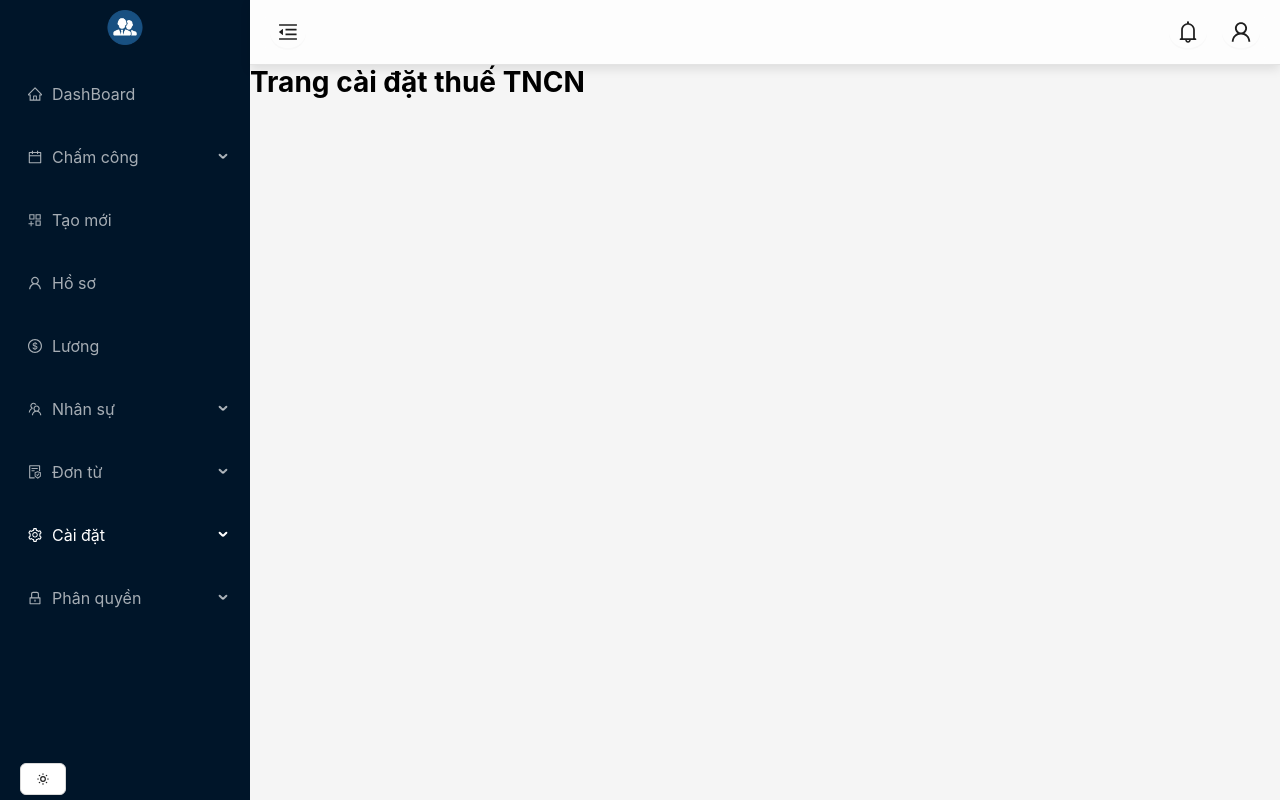
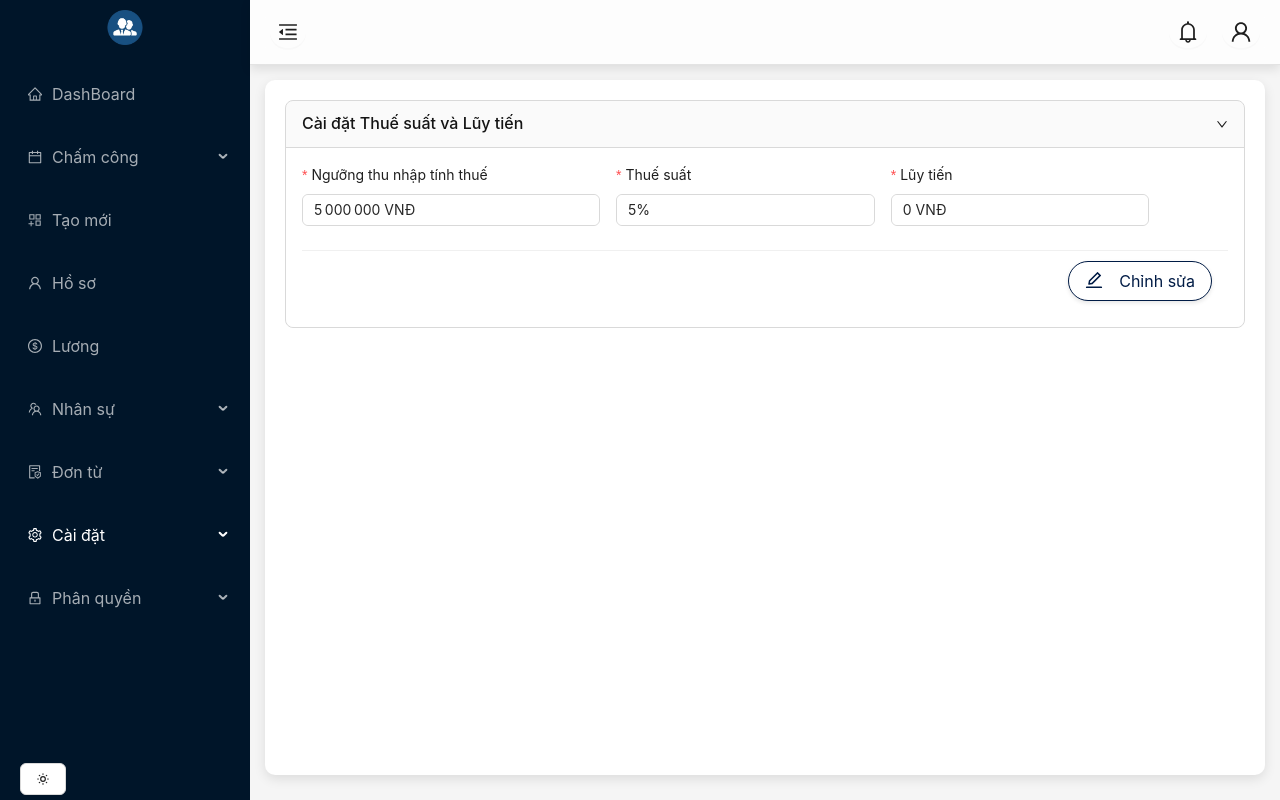
Before and after one commit to NguyenTMHanh/HRM, a React (Create React App) app: page /setting/tax in a window 1280 px wide. Built offline with nearby package versions, Linux system fonts and the light colour scheme.

Commit message:
done UI tax setting

```diff
--- a/src/Components/SalaryInfo/Section/TotalIncome.js
+++ b/src/Components/SalaryInfo/Section/TotalIncome.js
@@ -12,7 +12,7 @@ const TotalIncome = ({
 }) => {
   const formatNumber = (number) => {
     if (!number && number !== 0) return 'N/A';
-    return typeof number === 'number' ? number.toLocaleString() : number;
+    return typeof number === 'number' ? number.toLocaleString('fr-FR') : 'N/A';
   };
 
   const incomeItems = [
--- a/src/Components/Setting/CheckinSetting/Section/BreakLunch.js
+++ b/src/Components/Setting/CheckinSetting/Section/BreakLunch.js
@@ -7,8 +7,8 @@ const BreakLunch = () => {
   const [isEditing, setIsEditing] = useState(false);
 
   const initialData = {
-    breakHours: 1, // Default hours
-    breakMinutes: 0, // Default minutes
+    breakHours: 1,
+    breakMinutes: 0,
   };
 
   useEffect(() => {
@@ -47,6 +47,15 @@ const BreakLunch = () => {
 
   return (
     <div style={{ position: 'relative' }}>
+      <style>
+        {`
+          .ant-input-number-disabled .ant-input-number-input {
+            background-color: white !important;
+            color: rgba(0, 0, 0, 0.85) !important;
+            cursor: not-allowed;
+          }
+        `}
+      </style>
       <Form form={form} layout="vertical">
         <Row gutter={[16, 16]} align="middle">
           <Col xs={24} sm={12}>
--- a/src/Components/Setting/InsuranceSetting/Section/RateBHYT.js
+++ b/src/Components/Setting/InsuranceSetting/Section/RateBHYT.js
@@ -46,6 +46,22 @@ const RateBHYT = () => {
 
   return (
     <div style={{ position: 'relative' }}>
+      {/* Add custom styles for disabled InputNumber */}
+      <style>
+        {`
+          /* Style for disabled InputNumber */
+          .ant-input-number-disabled .ant-input-number-input {
+            background-color: white !important;
+            color: rgba(0, 0, 0, 0.85) !important; /* Keep text color normal */
+            cursor: not-allowed;
+          }
+
+          /* Ensure the InputNumber container retains its border */
+          .ant-input-number-disabled {
+            background-color: white !important;
+          }
+        `}
+      </style>
       <Form form={form} layout="vertical">
         <Row gutter={[16, 16]} align="middle">
           <Col xs={24} sm={12}>
--- /dev/null
+++ b/src/Components/Setting/TaxSetting/Section/TaxRate.js
@@ -0,0 +1,219 @@
+import React, { useState, useEffect } from 'react';
+import { Form, Row, Col, InputNumber, message, Button } from 'antd';
+import FooterBar from '../../../Footer/Footer';
+import styled from 'styled-components';
+
+const DeleteButton = styled(Button)`
+  background-color: #f5222d;
+  border-color: #f5222d;
+  color: white;
+  border-radius: 4px;
+  padding: 8px 16px;
+  transition: all 0.3s ease;
+
+  &:hover {
+    background-color: #fff !important;
+    border-color: #d42a2a !important;
+    color: #d42a2a !important;
+    cursor: pointer;
+  }
+
+  &:focus {
+    outline: none;
+  }
+`;
+
+const AddButton = styled(Button)`
+  background-color: #001b45;
+  border-color: #001b45;
+  color: #fff;
+  border-radius: 4px;
+  padding: 8px 16px;
+  transition: all 0.3s ease;
+
+  &:hover {
+    background-color: #002d72 !important;
+    border-color: #002d72;
+    color: #fff !important;
+    cursor: pointer;
+  }
+
+  &:focus {
+    outline: none;
+  }
+`;
+
+const TaxRate = () => {
+  const [form] = Form.useForm();
+  const [isEditing, setIsEditing] = useState(false);
+  const [taxRates, setTaxRates] = useState([]);
+
+  const initialTaxRate = {
+    threshold: 5000000, // Default taxable income threshold (e.g., 5,000,000 VND)
+    rate: 5, // Default tax rate (e.g., 5%)
+    progressive: 0, // Default progressive amount (e.g., 0 VND)
+  };
+
+  useEffect(() => {
+    const initial = form.getFieldValue('taxRates') || [initialTaxRate];
+    setTaxRates(initial);
+    form.setFieldsValue({ taxRates: initial });
+  }, [form]);
+
+  const handleAddTaxRate = () => {
+    const updated = [...taxRates, { threshold: 0, rate: 0, progressive: 0 }];
+    setTaxRates(updated);
+    form.setFieldsValue({ taxRates: updated });
+  };
+
+  const handleTaxRateChange = (index, field, value) => {
+    const updated = [...taxRates];
+    updated[index][field] = value;
+    setTaxRates(updated);
+    form.setFieldsValue({ taxRates: updated });
+  };
+
+  const handleDeleteTaxRate = (index) => {
+    const updated = taxRates.filter((_, i) => i !== index);
+    setTaxRates(updated);
+    form.setFieldsValue({ taxRates: updated });
+  };
+
+  const handleEdit = () => {
+    setIsEditing(true);
+  };
+
+  const handleCancel = () => {
+    form.resetFields();
+    const initial = [initialTaxRate];
+    setTaxRates(initial);
+    form.setFieldsValue({ taxRates: initial });
+  };
+
+  const handleSave = async () => {
+    try {
+      const values = await form.validateFields();
+
+      const formattedValues = values.taxRates.map((taxRate) => ({
+        threshold: taxRate.threshold || 0,
+        rate: taxRate.rate || 0,
+        progressive: taxRate.progressive || 0,
+      }));
+
+      console.log('Saved values:', formattedValues);
+      setIsEditing(false);
+      message.success('Lưu dữ liệu thành công!');
+    } catch (error) {
+      console.log('Validation failed:', error);
+      message.error('Lưu thất bại! Vui lòng nhập đầy đủ các trường bắt buộc.');
+    }
+  };
+
+  return (
+    <div style={{ position: 'relative' }}>
+      {/* Add custom styles for disabled InputNumber */}
+      <style>
+        {`
+          /* Style for disabled InputNumber */
+          .ant-input-number-disabled .ant-input-number-input {
+            background-color: white !important;
+            color: rgba(0, 0, 0, 0.85) !important; /* Keep text color normal */
+            cursor: not-allowed;
+          }
+
+          /* Ensure the InputNumber container retains its border */
+          .ant-input-number-disabled {
+            background-color: white !important;
+          }
+        `}
+      </style>
+      <Form form={form} layout="vertical">
+        {taxRates.map((taxRate, index) => (
+          <Row gutter={[16, 16]} key={index} align="middle">
+            <Col xs={24} sm={8}>
+              <Form.Item
+                label="Ngưỡng thu nhập tính thuế"
+                name={['taxRates', index, 'threshold']}
+                rules={[{ required: true, message: 'Vui lòng nhập ngưỡng thu nhập tính thuế!' }]}
+              >
+                <InputNumber
+                  placeholder="Nhập ngưỡng thu nhập tính thuế"
+                  min={0}
+                  step={100000}
+                  formatter={(value) => value ? `${Number(value).toLocaleString('fr-FR')} VNĐ` : ''}
+                  parser={(value) => value.replace(/[^0-9]/g, '')}
+                  style={{ width: '100%' }}
+                  disabled={!isEditing}
+                  onChange={(value) => handleTaxRateChange(index, 'threshold', value)}
+                />
+              </Form.Item>
+            </Col>
+            <Col xs={24} sm={7}>
+              <Form.Item
+                label="Thuế suất"
+                name={['taxRates', index, 'rate']}
+                rules={[{ required: true, message: 'Vui lòng nhập thuế suất!' }]}
+              >
+                <InputNumber
+                  placeholder="Nhập thuế suất"
+                  min={0}
+                  max={100}
+                  step={0.1}
+                  formatter={(value) => `${value}%`}
+                  parser={(value) => value.replace('%', '')}
+                  style={{ width: '100%' }}
+                  disabled={!isEditing}
+                  onChange={(value) => handleTaxRateChange(index, 'rate', value)}
+                />
+              </Form.Item>
+            </Col>
+            <Col xs={24} sm={7}>
+              <Form.Item
+                label="Lũy tiến"
+                name={['taxRates', index, 'progressive']}
+                rules={[{ required: true, message: 'Vui lòng nhập số tiền lũy tiến!' }]}
+              >
+                <InputNumber
+                  placeholder="Nhập số tiền lũy tiến"
+                  min={0}
+                  step={100000}
+                  formatter={(value) => value ? `${Number(value).toLocaleString('fr-FR')} VNĐ` : ''}
+                  parser={(value) => value.replace(/[^0-9]/g, '')}
+                  style={{ width: '100%' }}
+                  disabled={!isEditing}
+                  onChange={(value) => handleTaxRateChange(index, 'progressive', value)}
+                />
+              </Form.Item>
+            </Col>
+            <Col xs={24} sm={2} style={{ display: 'flex', alignItems: 'center', justifyContent: 'center' }}>
+              {isEditing && (
+                <DeleteButton onClick={() => handleDeleteTaxRate(index)}>
+                  Xóa
+                </DeleteButton>
+              )}
+            </Col>
+          </Row>
+        ))}
+        {isEditing && (
+          <Form.Item>
+            <AddButton onClick={handleAddTaxRate} block>
+              Thêm mới thuế suất
+            </AddButton>
+          </Form.Item>
+        )}
+      </Form>
+      <FooterBar
+        isModalFooter={true}
+        showEdit={!isEditing}
+        onEdit={handleEdit}
+        onCancel={handleCancel}
+        onSave={handleSave}
+        isEditing={isEditing}
+        showSave={isEditing}
+        showCancel={isEditing}
+      />
+    </div>
+  );
+};
+
+export default TaxRate;
--- a/src/Components/Setting/TaxSetting/TaxSetting.js
+++ b/src/Components/Setting/TaxSetting/TaxSetting.js
@@ -1,7 +1,27 @@
 import React from "react";
+import Collapse from "../../../Shared/Collapse/Collapse";
+import TaxRate from "./Section/TaxRate";
+import styles from "./styles.module.css";
+function TaxSetting () {
+  return (
+    <>
+        <div className={styles.collapseWrapper}>
+          <div className={styles.scrollContainer}>
+            <div className={styles.collapseContainer}>
+              <Collapse
+                item={{
+                  key: "1",
+                  header: "Cài đặt Thuế suất và Lũy tiến",
+                  children: <TaxRate />,
+                }}
+              />
+            </div>
 
-const TaxSetting = () => {
-  return <h1>Trang cài đặt thuế TNCN</h1>;
+
+          </div>
+        </div>
+    </>
+  );
 };
 
 export default TaxSetting;
--- /dev/null
+++ b/src/Components/Setting/TaxSetting/styles.module.css
@@ -0,0 +1,14 @@
+.scrollContainer {
+    height: calc(100vh - 105px);
+    overflow-y: auto;
+    padding: 20px;
+    margin: 15px 15px 15px 15px;
+    background-color: #fff;
+    border-radius: 10px;
+    box-shadow: 0 4px 12px rgba(0, 0, 0, 0.1);
+    max-width: calc(100% - 30px);
+  }
+
+  .collapseContainer {
+    margin-bottom: 20px;
+  }
--- a/src/Components/SideBar/MenuList.js
+++ b/src/Components/SideBar/MenuList.js
@@ -212,11 +212,11 @@ const MenuList = ({ darkTheme }) => {
           icon: <SafetyCertificateOutlined />,
           label: 'Bảo hiểm',
         },
-        {
-          key: 'setting-contract',
-          icon: <FileDoneOutlined />,
-          label: 'Hợp đồng',
-        },
+        // {
+        //   key: 'setting-contract',
+        //   icon: <FileDoneOutlined />,
+        //   label: 'Hợp đồng',
+        // },
         {
           key: 'setting-tax',
           icon: <AuditOutlined />,
```
Also changed, not shown: src/Components/Setting/CheckinSetting/Section/Checkin.js (+22 -5 lines), src/Components/Setting/CheckinSetting/Section/WorkType.js (+23 -0 lines).
